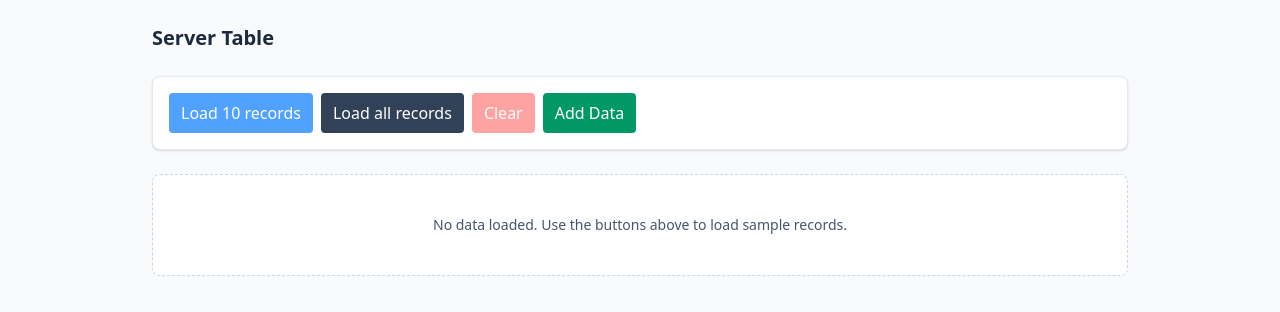
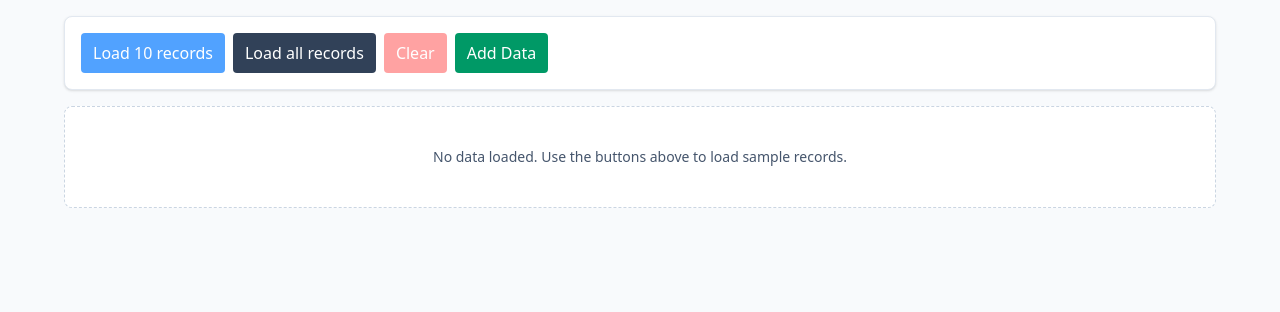
Before and after one commit to ssahillppatell/tanstack-try, a React (Vite) app: page / in a window 1280 px wide. Shown: the top 312 px of the page. Built offline with nearby package versions, Linux system fonts and the light colour scheme.

Commit message:
Minor fixes

```diff
--- a/src/App.tsx
+++ b/src/App.tsx
@@ -4,9 +4,7 @@ import Home from "./pages/Home"
 function App() {
   return (
     <DataContextProvider>
-      <div>
         <Home />
-      </div>
     </DataContextProvider>
   )
 }
--- a/src/components/Controls.tsx
+++ b/src/components/Controls.tsx
@@ -55,7 +55,7 @@ const Controls = () => {
       <div className="rounded-lg border border-slate-200 bg-white p-4 shadow-sm">
         <div className="flex flex-wrap gap-2">
           <button
-            className={`px-3 py-2 rounded text-white disabled:opacity-60 cursor-pointer disabled:cursor-not-allowed transition-colors focus-visible:outline-none focus-visible:ring-2 focus-visible:ring-slate-400 active:scale-[.98] ${
+            className={`px-3 py-2 rounded text-white disabled:opacity-60 disabled:cursor-not-allowed transition-colors focus-visible:outline-none focus-visible:ring-2 focus-visible:ring-slate-400 active:scale-[.98] ${
               loading === "ten" ? "bg-amber-600 hover:bg-amber-700" : "bg-blue-400 hover:bg-blue-900"
             }`}
             onClick={handleLoad10}
@@ -64,7 +64,7 @@ const Controls = () => {
             {loading === "ten" ? "Loading…" : "Load 10 records"}
           </button>
           <button
-            className={`px-3 py-2 rounded text-white disabled:opacity-60 cursor-pointer disabled:cursor-not-allowed transition-colors focus-visible:outline-none focus-visible:ring-2 focus-visible:ring-slate-400 active:scale-[.98] ${
+            className={`px-3 py-2 rounded text-white disabled:opacity-60 disabled:cursor-not-allowed transition-colors focus-visible:outline-none focus-visible:ring-2 focus-visible:ring-slate-400 active:scale-[.98] ${
               loading === "all" ? "bg-indigo-600 hover:bg-indigo-700" : "bg-slate-700 hover:bg-slate-800"
             }`}
             onClick={handleLoadAll}
@@ -73,7 +73,7 @@ const Controls = () => {
             {loading === "all" ? "Loading…" : "Load all records"}
           </button>
           <button
-            className={`px-3 py-2 rounded text-white disabled:opacity-60 cursor-pointer disabled:cursor-not-allowed transition-colors focus-visible:outline-none focus-visible:ring-2 focus-visible:ring-slate-400 active:scale-[.98] ${
+            className={`px-3 py-2 rounded text-white disabled:opacity-60 disabled:cursor-not-allowed transition-colors focus-visible:outline-none focus-visible:ring-2 focus-visible:ring-slate-400 active:scale-[.98] ${
               loading === "clear" ? "bg-rose-600 hover:bg-rose-700" : "bg-red-300 hover:bg-red-700"
             }`}
             onClick={handleClear}
@@ -82,7 +82,7 @@ const Controls = () => {
             {loading === "clear" ? "Clearing…" : "Clear"}
           </button>
           <button
-            className="px-3 py-2 rounded bg-emerald-600 text-white hover:bg-emerald-700 transition-colors cursor-pointer focus-visible:outline-none focus-visible:ring-2 focus-visible:ring-emerald-400 active:scale-[.98]"
+            className="px-3 py-2 rounded bg-emerald-600 text-white hover:bg-emerald-700 transition-colors focus-visible:outline-none focus-visible:ring-2 focus-visible:ring-emerald-400 active:scale-[.98]"
             onClick={() => setOpen(true)}
             disabled={loading !== null}
           >
--- a/src/components/Form.tsx
+++ b/src/components/Form.tsx
@@ -27,6 +27,7 @@ const Form = ({ onSubmit, onCancel, defaultValues }: {
 
   const handleSubmit = async (e: React.FormEvent) => {
     e.preventDefault()
+    console.log(values)
     try {
       setSubmitting(true)
       await onSubmit(values)
--- a/src/components/ServerTable.tsx
+++ b/src/components/ServerTable.tsx
@@ -86,7 +86,7 @@ const ServerTable = ({
                     <th key={header.id} className="text-left text-sm font-semibold text-slate-700 px-4 py-3 border-b border-slate-200 select-none">
                       {header.isPlaceholder ? null : (
                         <button
-                          className="inline-flex items-center gap-1 hover:text-slate-900 focus-visible:outline-none cursor-pointer"
+                          className="inline-flex items-center gap-1 hover:text-slate-900 focus-visible:outline-none"
                           onClick={header.column.getToggleSortingHandler()}
                         >
                           {flexRender(header.column.columnDef.header, header.getContext())}
--- a/src/index.css
+++ b/src/index.css
@@ -4,3 +4,11 @@
 body {
   @apply bg-slate-50 text-slate-800 antialiased;
 }
+
+button,
+[role="button"] {
+	cursor: pointer;
+}
+:disabled {
+	cursor: default; /* Ensures disabled buttons don't get pointer cursor */
+}
--- a/src/pages/Home.tsx
+++ b/src/pages/Home.tsx
@@ -6,11 +6,7 @@ const Home = () => {
   const { data } = useDataContext();
 
   return (
-    <div className="mx-auto max-w-5xl p-6 space-y-6">
-      <header className="space-y-1">
-        <h1 className="text-xl font-semibold text-slate-800">Server Table</h1>
-      </header>
-
+    <div className="mx-auto max-w-6xl py-6 pt-4 space-y-4">
       <Controls />
 
       {data.length === 0 ? (
```
